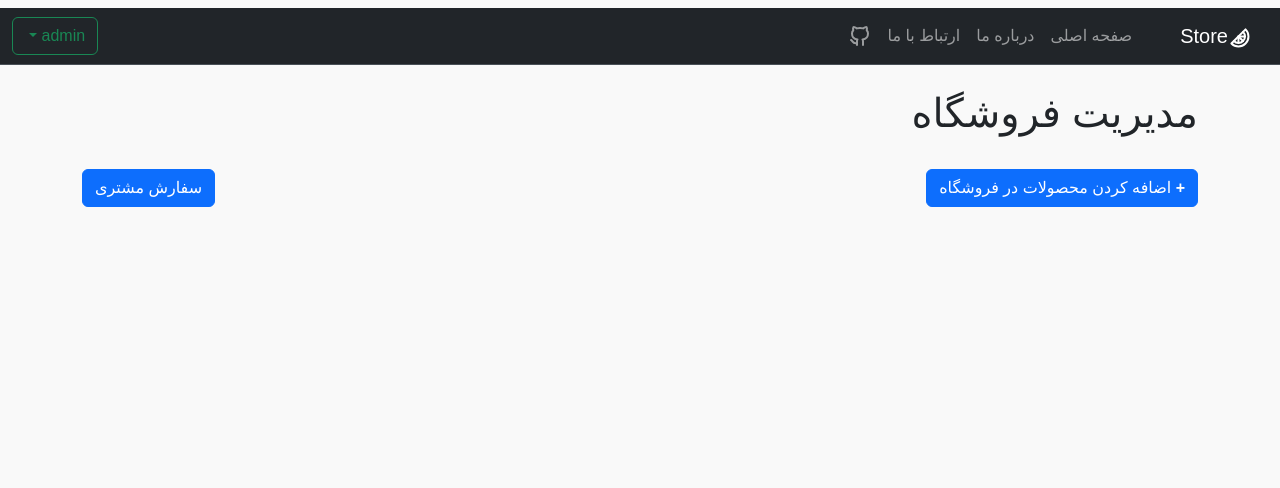
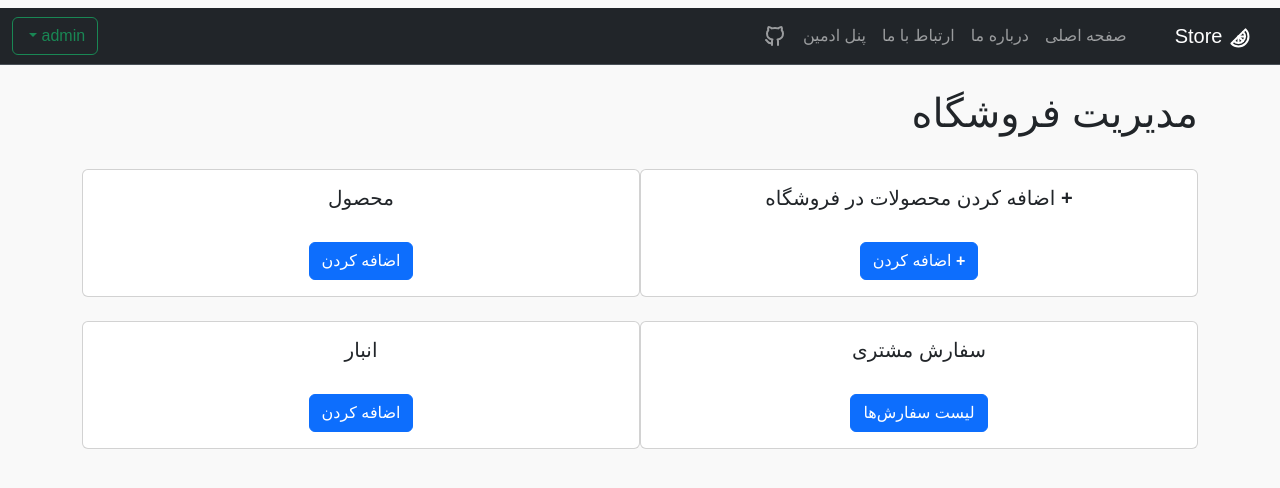
Before and after one commit to amirbaa1/ProductManagement, a Django app: page /panel/ in a window 1280 px wide. Shown: the top 488 px of the page. Run offline with Django 4.2, Linux system fonts and the light colour scheme; a user stored in the database is signed in.

Commit message:
add Inventory panel admin

```diff
--- a/pages/urls.py
+++ b/pages/urls.py
@@ -1,6 +1,6 @@
 from django.contrib.auth.decorators import login_required
 from django.urls import path
-from .views import AboutPage, ContactUsPage, Panel_Admin, Panel_AdminOrder,View_Order
+from .views import AboutPage, ContactUsPage, Panel_Admin, Panel_AdminOrder,View_Order,ViewInventory
 from products.views import ProductListViews
 
 urlpatterns = [
@@ -11,4 +11,6 @@ urlpatterns = [
     path('panel/', login_required(Panel_Admin.as_view()), name='panel_admin'),
     path('panel/order_customer/', Panel_AdminOrder.as_view(), name='list_order_customer'),
     path('panel/order_customer/<int:order_id>/', View_Order.as_view(), name='Det_order'),
+    path('panel/Inventory/', ViewInventory.as_view(), name='list_inv'),
+
 ]
--- a/pages/views.py
+++ b/pages/views.py
@@ -3,7 +3,7 @@ from django.shortcuts import render
 from django.views import View
 from django.views.generic import TemplateView, ListView, DetailView, UpdateView
 from carts.forms import Status_Update
-from products.models import Supplier
+from products.models import Supplier, InventoryProduct
 from carts.models import OrderItem, Order
 from django.contrib import messages
 
@@ -74,3 +74,14 @@ class View_Order(View):
         if not request.user.is_superuser:
             return HttpResponseForbidden("<b><h2>دسترسی ممنوع است</h2></b><h4> .فقط مدیر سایت میتواند وارد شود</h4>")
         return super().dispatch(request, *args, **kwargs)
+
+
+class ViewInventory(ListView):
+    model = InventoryProduct
+    template_name = 'admin/Inventory.html'
+    context_object_name = 'inv_list'
+
+    def dispatch(self, request, *args, **kwargs):
+        if not request.user.is_superuser:
+            return HttpResponseForbidden("<b><h2>دسترسی ممنوع است</h2></b><h4> .فقط مدیر سایت میتواند وارد شود</h4>")
+        return super().dispatch(request, *args, **kwargs)
--- a/templates/admin/panel.html
+++ b/templates/admin/panel.html
@@ -6,13 +6,51 @@
 <br>
 <div class="d-flex justify-content-between align-items-center">
     {% if user.is_superuser %}
+    <div class="col-md-6">
+        <div class="card">
+            <div class="card-body text-center">
+                <h5><b> + </b> اضافه کردن محصولات در فروشگاه</h5>
+                <br>
                 <button type="button" class="btn btn-primary btn">
-        <a class="nav-link active" href="{% url 'add_product' %}"><b> + </b> اضافه کردن محصولات در فروشگاه</a>
+                    <a class="nav-link active" href="{% url 'add_product' %}"><b> + </b> اضافه کردن</a>
                 </button>
+            </div>
+        </div>
+        <br>
+        <div class="card">
+            <div class="card-body text-center">
+                <h5>سفارش مشتری</h5>
+                <br>
                 <button type="button" class="btn btn-primary btn">
-        <a class="nav-link active" href="{% url 'list_order_customer' %}"> سفارش مشتری </a>
+                    <a class="nav-link active" href="{% url 'list_order_customer' %}"> لیست سفارش‌ها</a>
                 </button>
+            </div>
+        </div>
+    </div>
+    <div class="col-md-6">
+        <div class="card">
+            <div class="card-body text-center">
+                <h5>محصول</h5>
+                <br>
+                <button type="button" class="btn btn-primary btn">
+                    <a class="nav-link active" href="#"> اضافه کردن</a>
+                </button>
+            </div>
+        </div>
+        <br>
+        <div class="card">
+            <div class="card-body text-center">
+                <h5>انبار</h5>
+                <br>
+                <button type="button" class="btn btn-primary btn">
+                    <a class="nav-link active" href="{% url 'list_inv' %}"> اضافه کردن</a>
+                </button>
+            </div>
+        </div>
+    </div>
+
     {% endif %}
 </div>
 
+
 {% endblock %}
--- a/templates/base.html
+++ b/templates/base.html
@@ -21,14 +21,18 @@
 
     <div class="container-fluid ">
 
-                <a class="navbar-brand" href="{% url 'home' %} "><svg xmlns="http://www.w3.org/2000/svg" class="icon icon-tabler icon-tabler-lemon" width="24" height="24" viewBox="0 0 24 24" stroke-width="2" stroke="currentColor" fill="none" stroke-linecap="round" stroke-linejoin="round">
+        <a class="navbar-brand" href="{% url 'home' %} ">
+            <svg xmlns="http://www.w3.org/2000/svg" class="icon icon-tabler icon-tabler-lemon" width="24" height="24"
+                 viewBox="0 0 24 24" stroke-width="2" stroke="currentColor" fill="none" stroke-linecap="round"
+                 stroke-linejoin="round">
                 <path stroke="none" d="M0 0h24v24H0z" fill="none"></path>
                 <path d="M17.536 3.393c3.905 3.906 3.905 10.237 0 14.143c-3.906 3.905 -10.237 3.905 -14.143 0l14.143 -14.143"></path>
                 <path d="M5.868 15.06a6.5 6.5 0 0 0 9.193 -9.192"></path>
                 <path d="M10.464 10.464l4.597 4.597"></path>
                 <path d="M10.464 10.464v6.364"></path>
                 <path d="M10.464 10.464h6.364"></path>
-</svg>Store</a>
+            </svg>
+            Store</a>
         <button class="navbar-toggler" type="button" data-bs-toggle="collapse" data-bs-target="#navbarSupportedContent"
                 aria-controls="navbarSupportedContent" aria-expanded="false" aria-label="Toggle navigation">
             <span class="navbar-toggler-icon"></span>
@@ -44,6 +48,11 @@
                 <li>
                     <a class="nav-link" aria-current="page" href="{% url 'contact_us' %}">ارتباط با ما</a>
                 </li>
+                {% if user.is_superuser %}
+                <li>
+                    <a class="nav-link" aria-current="page" href="{% url 'panel_admin' %}">پنل ادمین</a>
+                </li>
+                {% endif %}
 
                 <li>
                     <a class="nav-link" aria-current="page" href="https://github.com/amirbaa1" target="_blank">
--- a/templates/home.html
+++ b/templates/home.html
@@ -44,7 +44,7 @@
                     <a href="{% url 'pro_v' product.pk %}" style="text-decoration: none; color: #212529;">
                         <div class="card touchable" style="width: 18rem;">
                             <div class="card-body">
-                                <h5 class="card-title">{{ product.name }} {{ product.Supplier.first }} - 500 گرم</h5>
+                                <h5 class="card-title">{{ product.name }} {{ product.Supplier.first }}</h5>
                                 <p class="card-text">انبار: {{ product.cityId }}</p>
                                 <p class="card-text">{{ product.price }}: قیمت</p>
                                 <!--<a href="{% url 'pro_v' product.pk %}" class="btn btn-primary">Go somewhere</a>-->
```
Also changed, not shown: templates/admin/Inventory.html (added, +19 -0 lines), db.sqlite3. Lines whose indentation alone changed are shown as unchanged.
